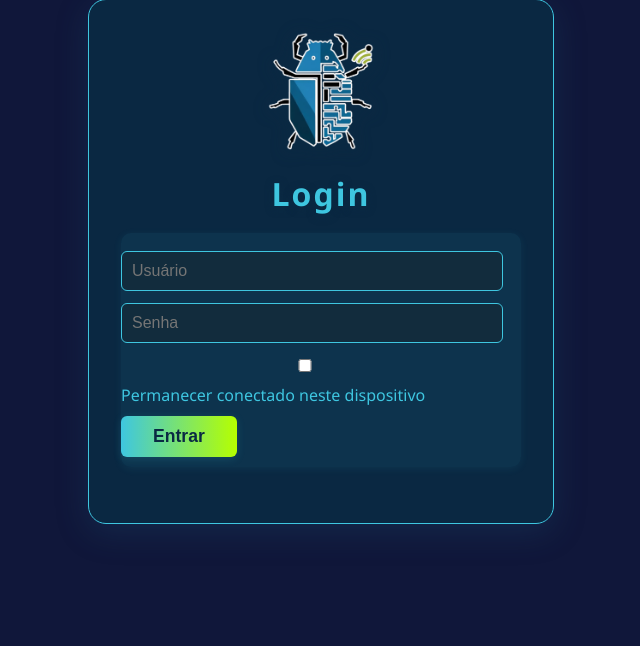
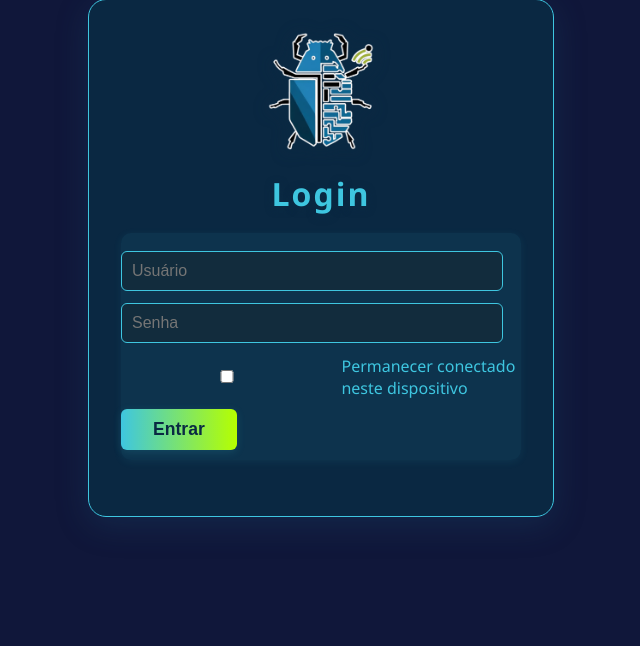
Before and after one commit to sandrim01/chamado, a Flask app: page /login in a window 1280 px wide. Shown: the part 41-687 px from the top of the page, without its empty margins (319-959 px from the left). Run offline with Flask 3, Linux system fonts and the light colour scheme; some libraries are stand-ins or nearby versions.

Commit message:
style(login): checkbox alinhado ao texto à esquerda

```diff
--- a/templates/login.html
+++ b/templates/login.html
@@ -20,8 +20,8 @@
         <form method="post" class="form-chamado">
             <input type="text" name="username" placeholder="Usuário" required><br>
             <input type="password" name="password" placeholder="Senha" required><br>
-            <label style="font-size: 1em; color: #3ec6e0; display: block; margin-bottom: 10px;">
-                <input type="checkbox" name="remember_me" style="margin-right: 6px;"> Permanecer conectado neste dispositivo
+            <label style="font-size: 1em; color: #3ec6e0; display: flex; align-items: center; gap: 8px; margin-bottom: 10px;">
+                <input type="checkbox" name="remember_me" style="margin: 0;"> Permanecer conectado neste dispositivo
             </label>
             <button type="submit" class="btn-login">Entrar</button>
         </form>
```
